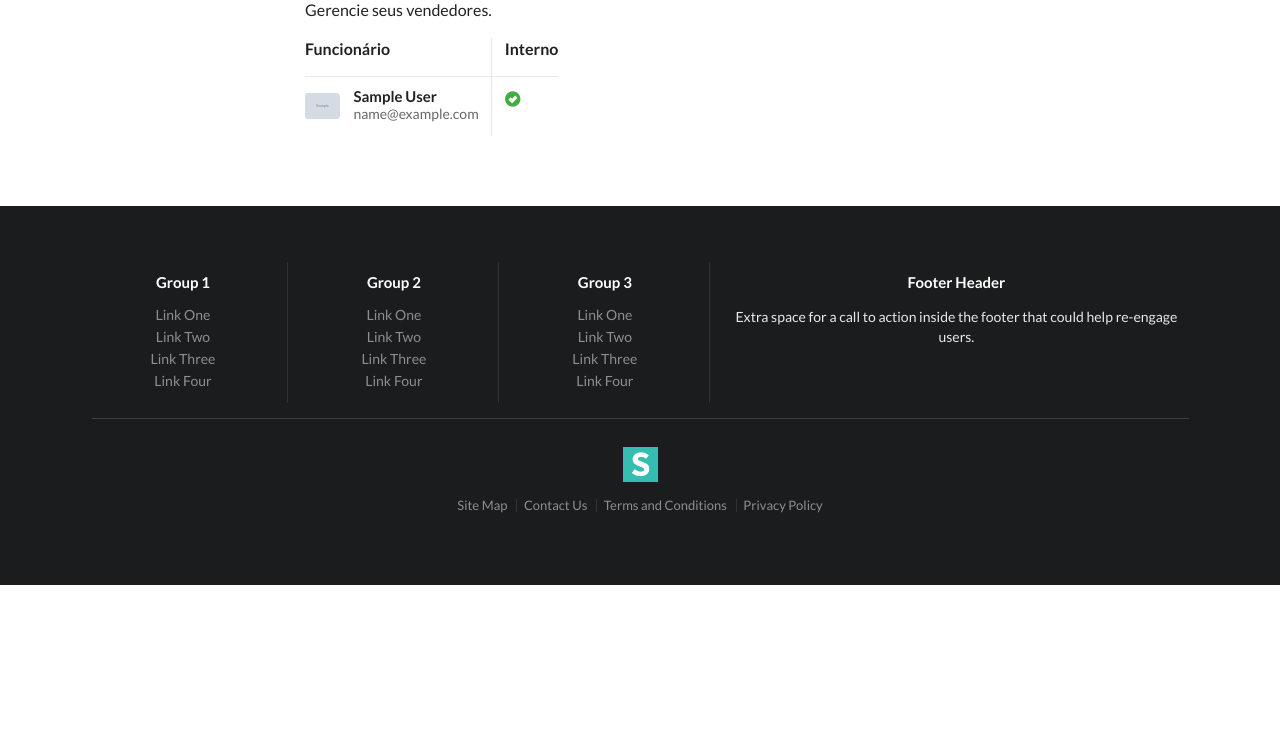
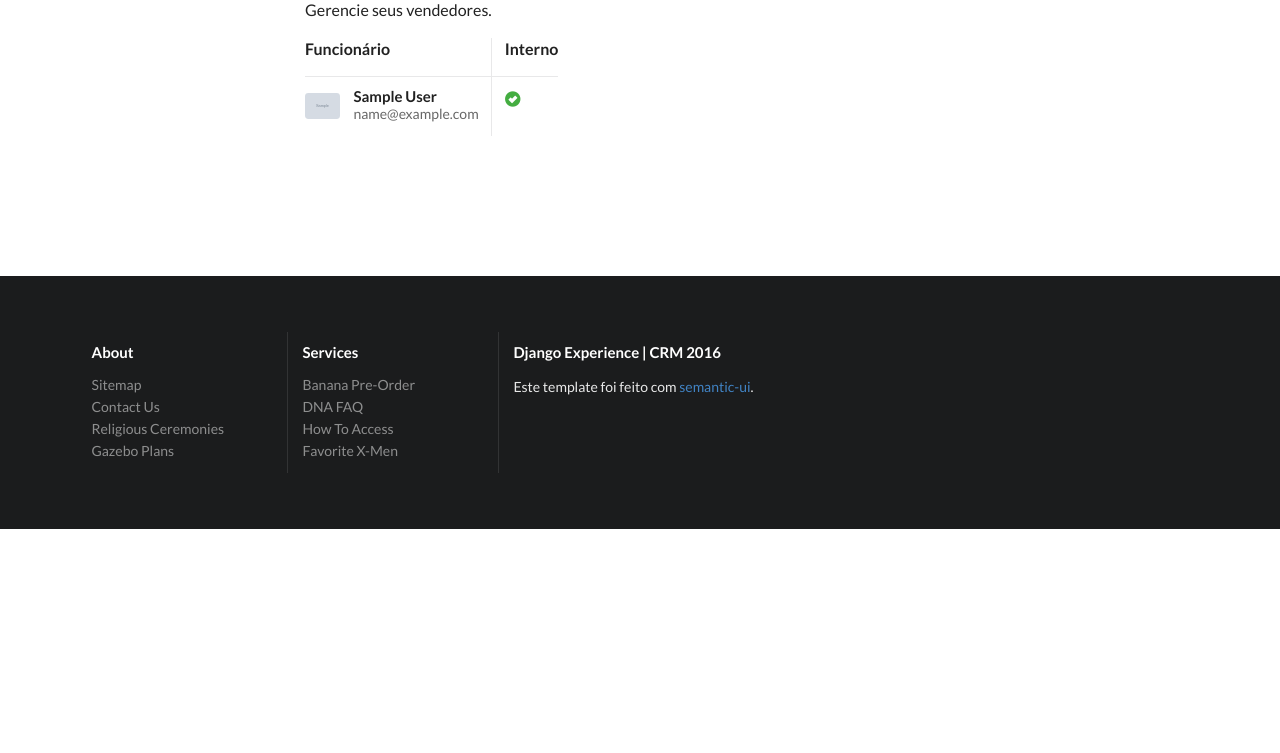
Before and after one commit to rg3915/django-experience-2016, a Django app: template djexperience/crm/templates/crm/seller_list.html in a window 1280 px wide. Shown: the part 159-912 px from the top of the page. Run offline with Django 3.2, Linux system fonts and the light colour scheme; the template is opened without the code that fills it: most values are stand-ins (such as "Sample title", 1, 10 or a date in 2020); grey boxes marked "Sample" are stand-in pictures; some libraries are stand-ins or nearby versions.

Commit message:
Refactor css

```diff
--- a/djexperience/core/static/css/semantic/mysemantic_lists.css
+++ b/djexperience/core/static/css/semantic/mysemantic_lists.css
@@ -13,6 +13,6 @@ body {
   margin-top: 2em;
 }
 .ui.footer.segment {
-  margin: 5em 0em 0em;
+  margin: 10em 0em 0em;
   padding: 5em 0em;
 }
--- a/djexperience/core/templates/base_crm_list.html
+++ b/djexperience/core/templates/base_crm_list.html
@@ -62,47 +62,30 @@
 
 {% block footer %}
   <div class="ui inverted vertical footer segment">
-    <div class="ui center aligned container">
-      <div class="ui stackable inverted divided grid">
+    <div class="ui container">
+      <div class="ui stackable inverted divided equal height stackable grid">
         <div class="three wide column">
-          <h4 class="ui inverted header">Group 1</h4>
+          <h4 class="ui inverted header">About</h4>
           <div class="ui inverted link list">
-            <a href="#" class="item">Link One</a>
-            <a href="#" class="item">Link Two</a>
-            <a href="#" class="item">Link Three</a>
-            <a href="#" class="item">Link Four</a>
+            <a href="#" class="item">Sitemap</a>
+            <a href="#" class="item">Contact Us</a>
+            <a href="#" class="item">Religious Ceremonies</a>
+            <a href="#" class="item">Gazebo Plans</a>
           </div>
         </div>
         <div class="three wide column">
-          <h4 class="ui inverted header">Group 2</h4>
+          <h4 class="ui inverted header">Services</h4>
           <div class="ui inverted link list">
-            <a href="#" class="item">Link One</a>
-            <a href="#" class="item">Link Two</a>
-            <a href="#" class="item">Link Three</a>
-            <a href="#" class="item">Link Four</a>
-          </div>
-        </div>
-        <div class="three wide column">
-          <h4 class="ui inverted header">Group 3</h4>
-          <div class="ui inverted link list">
-            <a href="#" class="item">Link One</a>
-            <a href="#" class="item">Link Two</a>
-            <a href="#" class="item">Link Three</a>
-            <a href="#" class="item">Link Four</a>
+            <a href="#" class="item">Banana Pre-Order</a>
+            <a href="#" class="item">DNA FAQ</a>
+            <a href="#" class="item">How To Access</a>
+            <a href="#" class="item">Favorite X-Men</a>
           </div>
         </div>
         <div class="seven wide column">
-          <h4 class="ui inverted header">Footer Header</h4>
-          <p>Extra space for a call to action inside the footer that could help re-engage users.</p>
+          <h4 class="ui inverted header">Django Experience | CRM 2016</h4>
+          <p>Este template foi feito com <a href="http://semantic-ui.com/" target="_blank">semantic-ui</a>.</p>
         </div>
-      </div>
-      <div class="ui inverted section divider"></div>
-      <img src="{% static 'img/semantic/logo.png' %}" class="ui centered mini image">
-      <div class="ui horizontal inverted small divided link list">
-        <a class="item" href="#">Site Map</a>
-        <a class="item" href="#">Contact Us</a>
-        <a class="item" href="#">Terms and Conditions</a>
-        <a class="item" href="#">Privacy Policy</a>
       </div>
     </div>
   </div>
```
